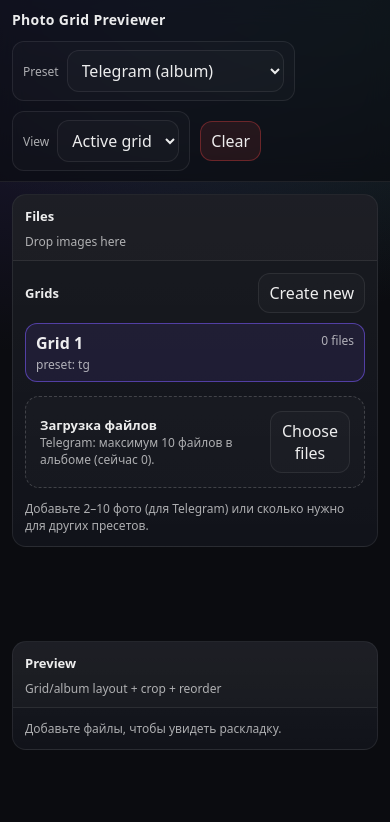
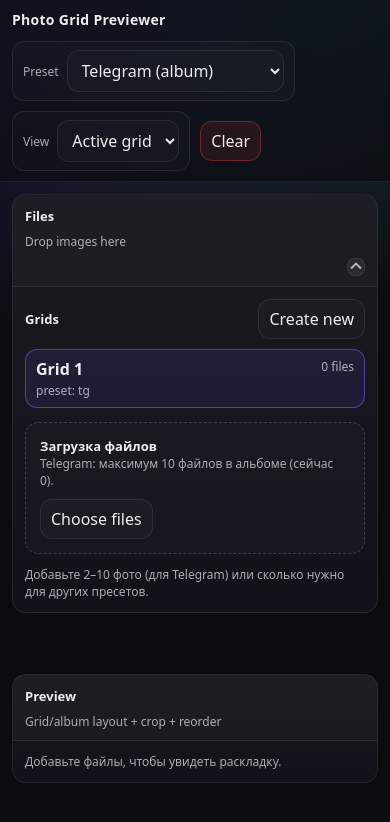
Before and after one commit to serjo96/grid-media-view, a React (Vite) app: page / in a window 390 px wide. Shown: the top 822 px of the page. Built offline with nearby package versions, Linux system fonts and the light colour scheme.

Commit message:
Implement accordion-style panel in App component with new CSS styles for improved user interaction. Update StaticGridPreview and GridPreview components to utilize responsive design and enhance layout handling. Introduce useElementSize hook for dynamic sizing adjustments.

```diff
--- a/src/App.css
+++ b/src/App.css
@@ -90,6 +90,48 @@
   padding: 12px;
 }
 
+.panelAccordion {
+  padding: 0;
+}
+
+.panelSummary {
+  cursor: pointer;
+  user-select: none;
+  list-style: none;
+}
+
+.panelSummary::-webkit-details-marker {
+  display: none;
+}
+
+.accordionChevron {
+  margin-left: auto;
+  width: 18px;
+  height: 18px;
+  border-radius: 8px;
+  background: rgba(255, 255, 255, 0.06);
+  border: 1px solid var(--border);
+  position: relative;
+  flex: 0 0 auto;
+}
+
+.accordionChevron::before {
+  content: "";
+  position: absolute;
+  left: 50%;
+  top: 50%;
+  width: 8px;
+  height: 8px;
+  border-right: 2px solid rgba(255, 255, 255, 0.65);
+  border-bottom: 2px solid rgba(255, 255, 255, 0.65);
+  transform: translate(-50%, -60%) rotate(45deg);
+  transition: transform 120ms ease;
+}
+
+.panelAccordion[open] .accordionChevron::before {
+  transform: translate(-50%, -40%) rotate(225deg);
+}
+
 .pill {
   display: inline-flex;
   align-items: center;
--- a/src/App.tsx
+++ b/src/App.tsx
@@ -85,11 +85,12 @@ function App() {
       </div>
 
       <div className="content">
-        <div className="panel">
-          <div className="panelHeader">
+        <details className="panel panelAccordion" open>
+          <summary className="panelHeader panelSummary" aria-label="Files panel">
             <div className="panelTitle">Files</div>
             <div className="panelHint">Drop images here</div>
-          </div>
+            <div className="accordionChevron" aria-hidden="true" />
+          </summary>
           <div className="panelBody">
             <div style={{ display: "flex", justifyContent: "space-between", alignItems: "center", gap: 10 }}>
               <div style={{ fontWeight: 650, fontSize: 13 }}>Grids</div>
@@ -189,7 +190,7 @@ function App() {
               </>
             )}
           </div>
-        </div>
+        </details>
 
         <div className="panel">
           <div className="panelHeader">
--- a/src/components/GridPreview/GridPreview.tsx
+++ b/src/components/GridPreview/GridPreview.tsx
@@ -15,8 +15,8 @@ export function GridPreview() {
   const items = activeGrid?.items ?? [];
   const reorder = useAppStore((s) => s.reorder);
 
-  const stageRef = useRef<HTMLDivElement | null>(null);
-  const { width: availableWidth } = useElementSize(stageRef);
+  const stageWrapRef = useRef<HTMLDivElement | null>(null);
+  const { width: availableWidth } = useElementSize(stageWrapRef);
 
   const sensors = useSensors(
     useSensor(PointerSensor, {
@@ -76,7 +76,8 @@ export function GridPreview() {
         <div className="uploadHint">Показаны первые 10 файлов (лимит альбома Telegram).</div>
       )}
 
-      <div ref={stageRef} className="previewCanvas">
+      <div className="previewCanvas">
+        <div ref={stageWrapRef} className="previewStageWrap">
           <DndContext
             sensors={sensors}
             collisionDetection={closestCenter}
@@ -123,5 +124,6 @@ export function GridPreview() {
           </DndContext>
         </div>
       </div>
+    </div>
   );
 }
--- a/src/components/StaticGridPreview.tsx
+++ b/src/components/StaticGridPreview.tsx
@@ -1,4 +1,4 @@
-import { useMemo } from "react";
+import { useMemo, useRef } from "react";
 import type { PresetId } from "../domain/layout/presets";
 import { presetEngines } from "../domain/layout/presets";
 import type { GridState } from "../store/useAppStore";
@@ -6,6 +6,7 @@ import { defaultCoverCrop } from "../domain/crop/defaultCrop";
 import { cropToImgStyle } from "../domain/crop/applyCropToCss";
 import type { CropAreaNorm } from "../domain/crop/cropTypes";
 import { applyGap, buildCustomGridRects, type PxRect } from "./GridPreview/layoutHelpers";
+import { useElementSize } from "../hooks/useElementSize";
 
 function getPresetGap(preset: PresetId, customGap: number) {
   if (preset === "custom") return customGap;
@@ -31,6 +32,9 @@ export function StaticGridPreview(props: {
   const items = preset === "tg" ? grid.items.slice(0, 10) : grid.items;
   const custom = grid.custom;
 
+  const stageWrapRef = useRef<HTMLDivElement | null>(null);
+  const { width: availableWidth } = useElementSize(stageWrapRef);
+
   const layout = useMemo(() => {
     const layoutItems = items.map((i) => ({ id: i.id, aspect: i.aspect }));
     if (preset === "custom") {
@@ -44,10 +48,8 @@ export function StaticGridPreview(props: {
     return engine({ items: layoutItems, containerAspect: 1 });
   }, [custom.columns, custom.tileAspect, items, preset]);
 
-  const containerWidthPx = Math.max(
-    240,
-    Math.min(maxWidthPx, Math.floor(widthPx ?? getDefaultWidth(preset, custom.containerWidth))),
-  );
+  const targetWidth = Math.floor(widthPx ?? getDefaultWidth(preset, custom.containerWidth));
+  const containerWidthPx = Math.max(240, Math.min(maxWidthPx, Math.floor(availableWidth || targetWidth), targetWidth));
   const stageHeightPx = Math.max(120, containerWidthPx * layout.normalizedHeight);
   const gap = getPresetGap(preset, custom.gap);
 
@@ -58,6 +60,7 @@ export function StaticGridPreview(props: {
   return (
     <div className={className}>
       <div className="previewCanvas" style={{ padding: 8 }}>
+        <div ref={stageWrapRef} className="previewStageWrap">
           <div
             className="gridStage"
             style={{
@@ -124,5 +127,6 @@ export function StaticGridPreview(props: {
           </div>
         </div>
       </div>
+    </div>
   );
 }
--- a/src/components/components.css
+++ b/src/components/components.css
@@ -15,6 +15,7 @@
   align-items: center;
   justify-content: space-between;
   gap: 10px;
+  flex-wrap: wrap;
 }
 
 .uploadHint {
@@ -91,6 +92,11 @@
   padding: 10px;
   overflow: hidden;
   width: 100%;
+}
+
+.previewStageWrap {
+  width: 100%;
+  display: block;
 }
 
 .gridStage {
@@ -295,7 +301,7 @@
   background: rgba(34, 197, 94, 0.12);
   border-radius: 18px 18px 6px 18px;
   padding: 10px;
-  max-width: 440px;
+  max-width: min(440px, 100%);
   cursor: pointer;
   text-align: left;
 }
@@ -337,3 +343,37 @@
   color: rgba(255, 255, 255, 0.55);
   text-align: right;
 }
+
+@media (max-width: 520px) {
+  .previewCanvas {
+    padding: 6px;
+  }
+
+  .stackItem {
+    grid-template-columns: 56px 1fr;
+    grid-template-rows: auto auto;
+  }
+
+  .stackActions {
+    grid-column: 1 / -1;
+    justify-content: flex-end;
+  }
+
+  .range {
+    width: 160px;
+  }
+
+  .modalBody {
+    height: 52vh;
+    min-height: 240px;
+  }
+
+  .modalFooter {
+    flex-wrap: wrap;
+    justify-content: flex-end;
+  }
+
+  .allGridsGrid {
+    grid-template-columns: repeat(auto-fill, minmax(240px, 1fr));
+  }
+}
--- a/src/hooks/useElementSize.ts
+++ b/src/hooks/useElementSize.ts
@@ -7,6 +7,14 @@ export function useElementSize<T extends HTMLElement>(ref: RefObject<T | null>)
   useEffect(() => {
     const el = ref.current;
     if (!el) return;
+
+    // Ensure we have a non-zero initial size on first paint (important for mobile),
+    // because ResizeObserver may not fire immediately in some browsers.
+    const initial = el.getBoundingClientRect();
+    if (initial.width || initial.height) {
+      setSize({ width: initial.width, height: initial.height });
+    }
+
     const ro = new ResizeObserver((entries) => {
       const cr = entries[0]?.contentRect;
       if (!cr) return;
```
Lines whose indentation alone changed are shown as unchanged.
